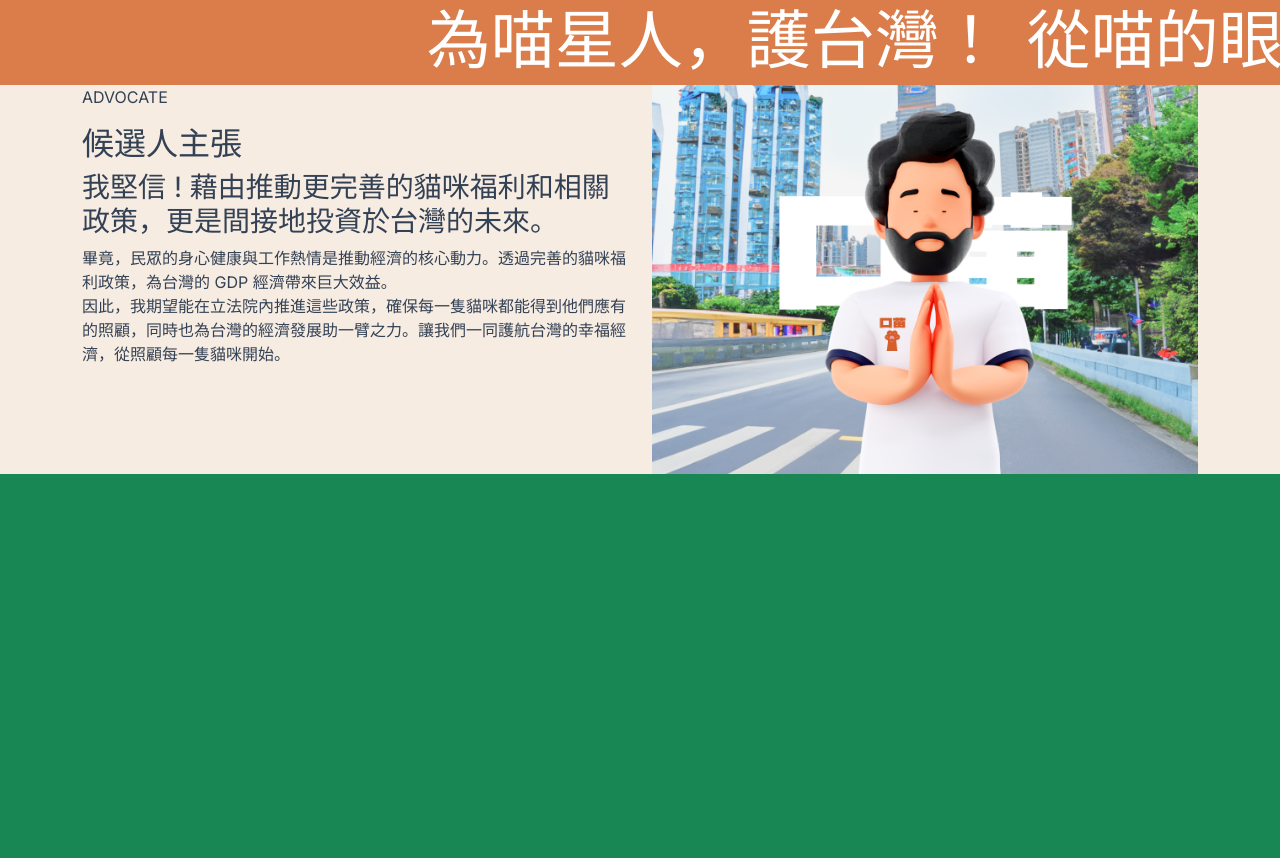
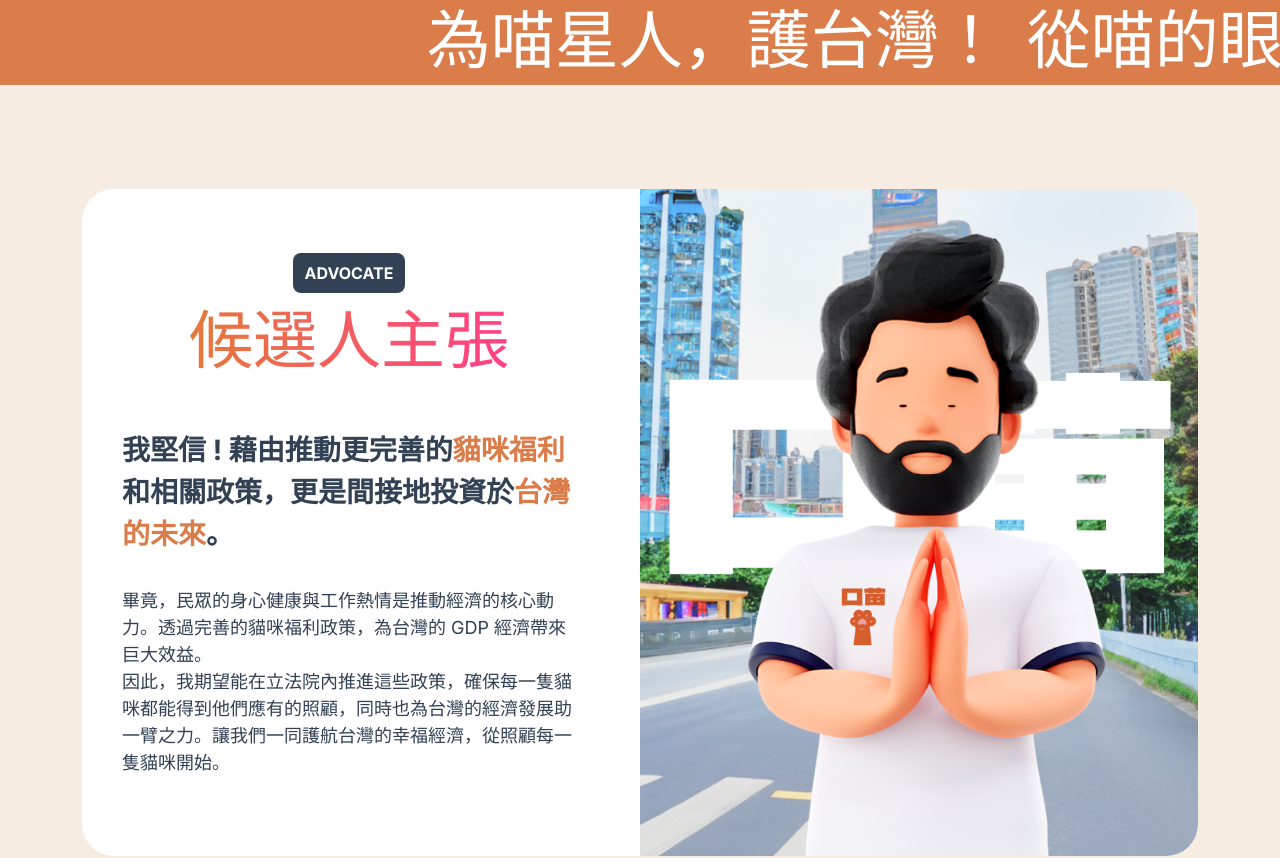
Before and after one commit to AndersonShen2020/theF2E-1, a Vue app: page / in a window 1280 px wide. Shown: the part 1041-1899 px from the top of the page. Built offline with nearby package versions, Linux system fonts and the light colour scheme.

Commit message:
feat: 增加候選人主張區塊

```diff
--- a/src/assets/stylesheets/pages/_index.scss
+++ b/src/assets/stylesheets/pages/_index.scss
@@ -34,3 +34,7 @@
     transform: translateX(-100%);
   }
 }
+
+.advocate-text {
+  font-size: 18px;
+}
--- a/src/views/IndexView.vue
+++ b/src/views/IndexView.vue
@@ -42,20 +42,34 @@
   </div>
   <!-- 候選人主張 -->
   <div class="bg-theme-2" id="2">
-    <div class="container">
-      <div class="row">
-        <div class="col-lg-6 col-12">
-          <p>ADVOCATE</p>
-          <h2>候選人主張</h2>
-          <h3>我堅信 ! 藉由推動更完善的貓咪福利和相關政策，更是間接地投資於台灣的未來。</h3>
-          <p>
-            畢竟，民眾的身心健康與工作熱情是推動經濟的核心動力。透過完善的貓咪福利政策，為台灣的 GDP 經濟帶來巨大效益。
-            <br />
-            因此，我期望能在立法院內推進這些政策，確保每一隻貓咪都能得到他們應有的照顧，同時也為台灣的經濟發展助一臂之力。讓我們一同護航台灣的幸福經濟，從照顧每一隻貓咪開始。
-          </p>
-        </div>
-        <div class="col-lg-6 col-12">
-          <img class="img-fluid" src="../assets/images/pictures/image 8.webp" alt="advocate" />
+    <div class="py-16">
+      <div class="py-10">
+        <div class="container">
+          <div class="bg-white d-flex gap-6 rounded-5">
+            <div class="rounded-start-5 py-16 px-10 d-flex flex-column gap-8">
+              <div class="d-flex flex-column align-items-center">
+                <p class="mb-0 fw-bold text-white bg-slate-700 py-2 px-3 rounded-3">ADVOCATE</p>
+                <h2 class="font-mantou bg-primary-gradient text-clip display-3 fw-normal lh-base">候選人主張</h2>
+              </div>
+              <h3 class="fw-bold lh-base mb-0">
+                我堅信 ! 藉由推動更完善的<span class="text-primary">貓咪福利</span>和相關政策，更是間接地投資於<span
+                  class="text-primary"
+                  >台灣的未來</span
+                >。
+              </h3>
+              <p class="advocate-text">
+                畢竟，民眾的身心健康與工作熱情是推動經濟的核心動力。透過完善的貓咪福利政策，為台灣的 GDP
+                經濟帶來巨大效益。
+                <br />
+                因此，我期望能在立法院內推進這些政策，確保每一隻貓咪都能得到他們應有的照顧，同時也為台灣的經濟發展助一臂之力。讓我們一同護航台灣的幸福經濟，從照顧每一隻貓咪開始。
+              </p>
+            </div>
+            <img
+              class="img-fluid object-fit-cover rounded-end-5 w-50"
+              src="../assets/images/pictures/image 8.webp"
+              alt="advocate"
+            />
+          </div>
         </div>
       </div>
     </div>
```
